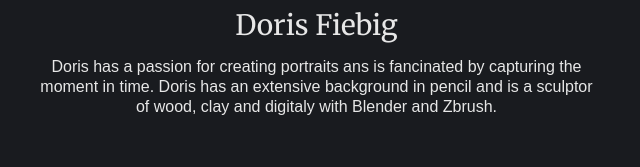
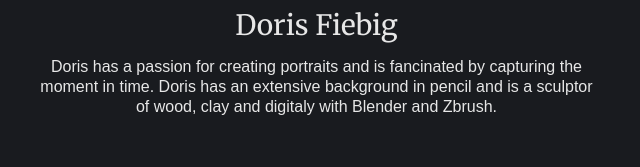
Before and after one commit to CGCookie/cgc-sculptcookie, a plain HTML site: page index.html in a window 1280 px wide. Shown: the part 1579-1746 px from the top of the page, 624-1264 px from the left. Drawn offline with nearby package versions, Linux system fonts and the light colour scheme; some packages are replaced by stand-ins of ours; a script that the page names is missing.

Commit message:
fix typo

```diff
--- a/index.html
+++ b/index.html
@@ -277,7 +277,7 @@ for over 20 years, <a href="http://www.imdb.com/name/nm0201513/" target="_blank"
                 <article class="author">
                     <img class="author-image" src="images/author-df.jpg" />
                     <h3>Doris Fiebig</h3>
-                    <p> Doris has a passion for creating portraits ans is fancinated by capturing the moment in time. Doris has an extensive background in pencil and is a sculptor of wood, clay and digitaly with Blender and Zbrush.</p>
+                    <p> Doris has a passion for creating portraits and is fancinated by capturing the moment in time. Doris has an extensive background in pencil and is a sculptor of wood, clay and digitaly with Blender and Zbrush.</p>
               </article>
                 <article class="author">
                     <img class="author-image" src="images/author-sk.jpg" />
```
Also changed, not shown: index_with_authors.html (+1 -1 lines).
